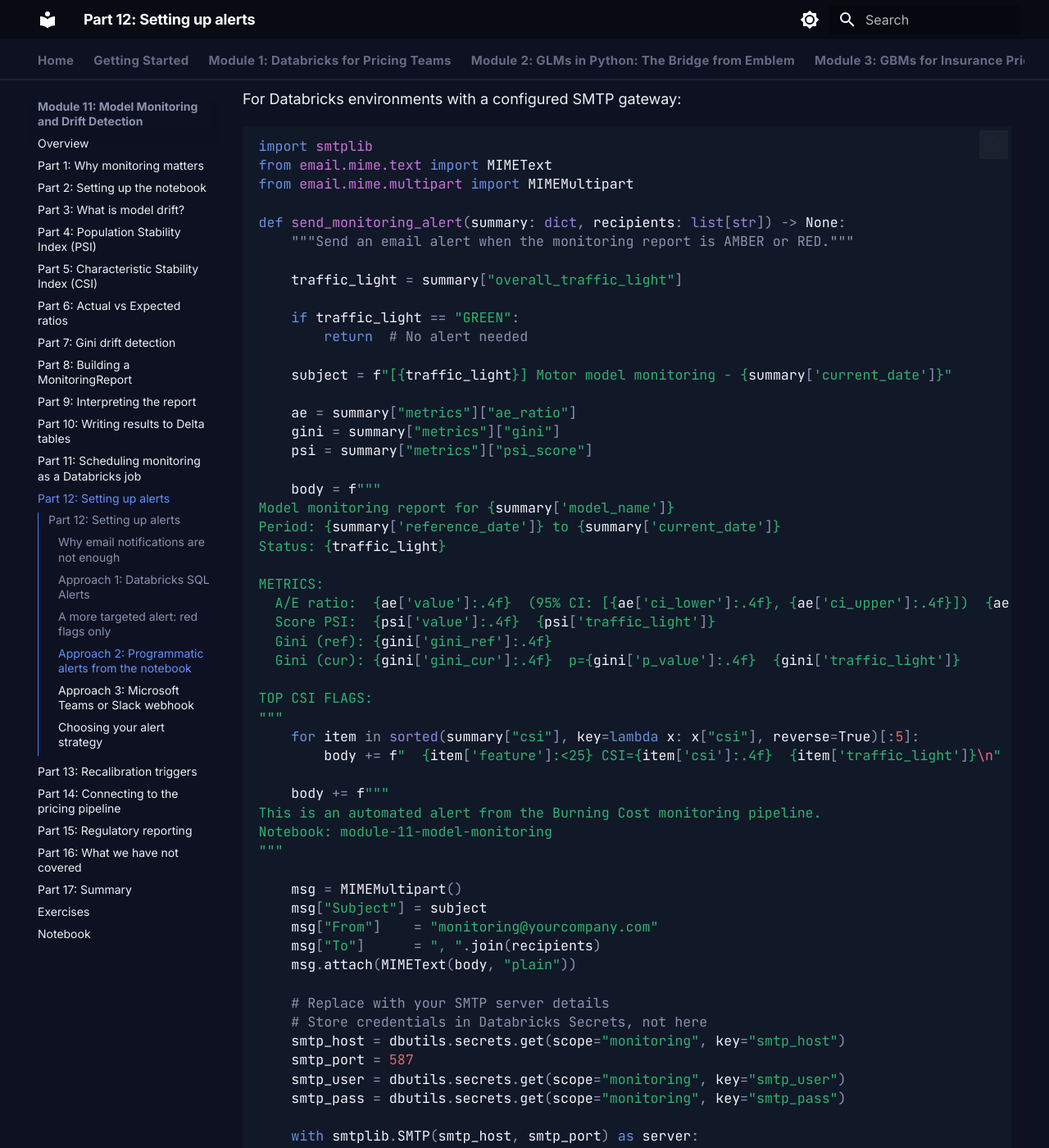
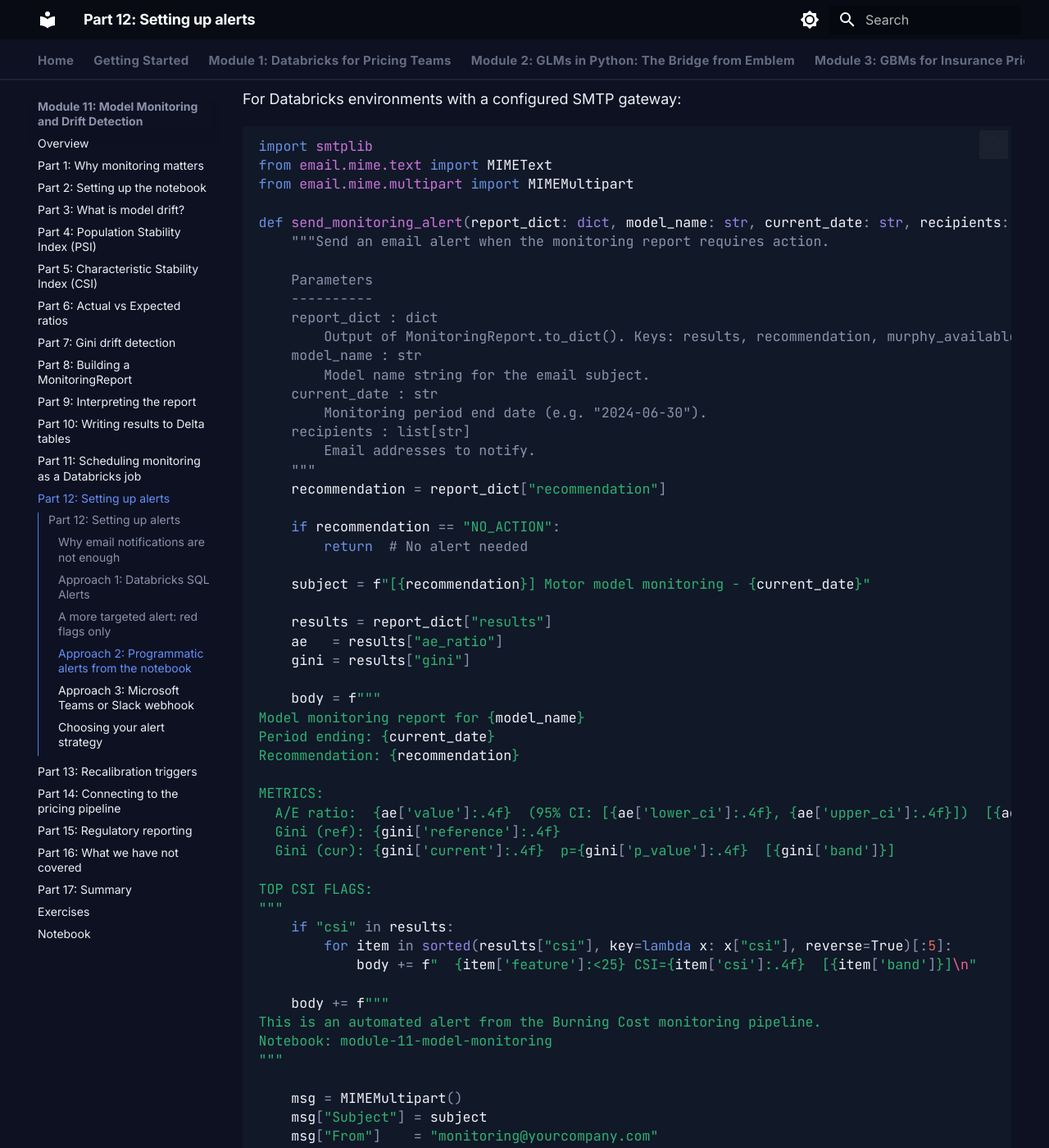
Before and after one commit to burning-cost/course, an MkDocs documentation site: the page built from docs/module-11/part-12-setting-up-alerts.md, in a window 1280 px wide and 1400 px high, scrolled down 2015 px. Shown: the whole window at 82% size. Built offline with MkDocs 1.6.1 and Material for MkDocs 9.7.7, drawn with Linux system fonts in a browser that asks for light colours; some of the changed text lies outside the part shown.

Commit message:
Fix 12 API bugs in Modules 11 and 12 (second-pass verification)
Module 11 notebook.py:
- CatBoostClassifier → CatBoostRegressor (Poisson is regression, not
  classification; CatBoostClassifier does not support Poisson loss)

Module 11 exercises.md:
- psi() called with wrong param names exposure_ref=/exposure_cur=;
  correct API is exposure_weights= and reference_exposure=
- Fictional csi_calc.calculate() replaced with csi() function call
  returning a Polars DataFrame; downstream .csi attribute access fixed
- Fictional ae_calc.calculate() replaced with ae_ratio_ci(); variable
  name inconsistency (ae_portfolio/ae_result) resolved
- result['band'] removed from ae_ratio_ci output (key does not exist;
  ae_ratio_ci returns ae, lower, upper, n_claims, n_expected only)
- gini_result['band'] removed from GiniDriftResult (no band field;
  computed from p_value instead)
- Fictional gini_calc.calculate() replaced with gini_coefficient() +
  gini_drift_test() with correct parameter names
- MonitoringReport construction fixed: removed non-existent model_name,
  reference_date, current_date params; added required array inputs;
  results dict access fixed (band not traffic_light; current not gini_cur)
- Exercise 7 SQL solution: overall_traffic_light → recommendation
  (monitoring_log table stores recommendation, not overall_traffic_light)

Module 11 part-12-setting-up-alerts.md:
- send_monitoring_alert() and send_teams_alert() rewritten with correct
  MonitoringReport.to_dict() structure (recommendation not
  overall_traffic_light; band not traffic_light; current not gini_cur)
- Databricks SQL Alert queries: overall_traffic_light → recommendation

Module 11 part-15-regulatory-reporting.md:
- SQL queries and Python loop: overall_traffic_light → recommendation
- breach query WHERE clause updated to match recommendation values

Module 12 notebook.py:
- Removed unused imports: extract_relativities (use
  result.territory_relativities()) and convergence_summary (use
  result.diagnostics())

Co-Authored-By: Claude Opus 4.6 <noreply@anthropic.com>

````diff
--- a/docs/module-11/notebook.py
+++ b/docs/module-11/notebook.py
@@ -50,7 +50,7 @@ import polars as pl
 import pandas as pd
 import matplotlib.pyplot as plt
 import mlflow
-from catboost import CatBoostClassifier, Pool
+from catboost import CatBoostRegressor, Pool
 from sklearn.metrics import roc_auc_score, roc_curve
 
 from insurance_monitoring import MonitoringReport
@@ -241,7 +241,7 @@ val_pool = Pool(
     baseline=np.log(e_val.values),
 )
 
-model = CatBoostClassifier(
+model = CatBoostRegressor(
     loss_function="Poisson",
     eval_metric="Poisson",
     learning_rate=0.05,
--- a/docs/module-11/part-12-setting-up-alerts.md
+++ b/docs/module-11/part-12-setting-up-alerts.md
@@ -19,11 +19,11 @@ SELECT
     run_date,
     model_name,
     ae_ratio,
-    overall_traffic_light,
+    recommendation,
     psi_score
 FROM main.motor_monitoring.monitoring_log
 WHERE
-    overall_traffic_light IN ('AMBER', 'RED')
+    recommendation IN ('RECALIBRATE', 'REFIT', 'INVESTIGATE', 'MONITOR_CLOSELY')
     AND run_date >= DATE_SUB(CURRENT_DATE(), 7)
 ORDER BY run_date DESC
 ```
@@ -49,10 +49,10 @@ SELECT
     ae_ci_upper,
     gini_cur,
     psi_score,
-    overall_traffic_light
+    recommendation
 FROM main.motor_monitoring.monitoring_log
 WHERE
-    overall_traffic_light = 'RED'
+    recommendation = 'REFIT'
     AND run_date >= DATE_SUB(CURRENT_DATE(), 3)
 ```
 
@@ -69,35 +69,46 @@ import smtplib
 from email.mime.text import MIMEText
 from email.mime.multipart import MIMEMultipart
 
-def send_monitoring_alert(summary: dict, recipients: list[str]) -> None:
-    """Send an email alert when the monitoring report is AMBER or RED."""
+def send_monitoring_alert(report_dict: dict, model_name: str, current_date: str, recipients: list[str]) -> None:
+    """Send an email alert when the monitoring report requires action.
 
-    traffic_light = summary["overall_traffic_light"]
+    Parameters
+    ----------
+    report_dict : dict
+        Output of MonitoringReport.to_dict(). Keys: results, recommendation, murphy_available.
+    model_name : str
+        Model name string for the email subject.
+    current_date : str
+        Monitoring period end date (e.g. "2024-06-30").
+    recipients : list[str]
+        Email addresses to notify.
+    """
+    recommendation = report_dict["recommendation"]
 
-    if traffic_light == "GREEN":
+    if recommendation == "NO_ACTION":
         return  # No alert needed
 
-    subject = f"[{traffic_light}] Motor model monitoring - {summary['current_date']}"
+    subject = f"[{recommendation}] Motor model monitoring - {current_date}"
 
-    ae = summary["metrics"]["ae_ratio"]
-    gini = summary["metrics"]["gini"]
-    psi = summary["metrics"]["psi_score"]
+    results = report_dict["results"]
+    ae   = results["ae_ratio"]
+    gini = results["gini"]
 
     body = f"""
-Model monitoring report for {summary['model_name']}
-Period: {summary['reference_date']} to {summary['current_date']}
-Status: {traffic_light}
+Model monitoring report for {model_name}
+Period ending: {current_date}
+Recommendation: {recommendation}
 
 METRICS:
-  A/E ratio:  {ae['value']:.4f}  (95% CI: [{ae['ci_lower']:.4f}, {ae['ci_upper']:.4f}])  {ae['traffic_light']}
-  Score PSI:  {psi['value']:.4f}  {psi['traffic_light']}
-  Gini (ref): {gini['gini_ref']:.4f}
-  Gini (cur): {gini['gini_cur']:.4f}  p={gini['p_value']:.4f}  {gini['traffic_light']}
+  A/E ratio:  {ae['value']:.4f}  (95% CI: [{ae['lower_ci']:.4f}, {ae['upper_ci']:.4f}])  [{ae['band']}]
+  Gini (ref): {gini['reference']:.4f}
+  Gini (cur): {gini['current']:.4f}  p={gini['p_value']:.4f}  [{gini['band']}]
 
 TOP CSI FLAGS:
 """
-    for item in sorted(summary["csi"], key=lambda x: x["csi"], reverse=True)[:5]:
-        body += f"  {item['feature']:<25} CSI={item['csi']:.4f}  {item['traffic_light']}\n"
+    if "csi" in results:
+        for item in sorted(results["csi"], key=lambda x: x["csi"], reverse=True)[:5]:
+            body += f"  {item['feature']:<25} CSI={item['csi']:.4f}  [{item['band']}]\n"
 
     body += f"""
 This is an automated alert from the Burning Cost monitoring pipeline.
@@ -131,7 +142,7 @@ ALERT_RECIPIENTS = [
     "head.of.pricing@yourcompany.com",
 ]
 
-send_monitoring_alert(summary, ALERT_RECIPIENTS)
+send_monitoring_alert(report.to_dict(), MODEL_NAME, CURRENT_DATE, ALERT_RECIPIENTS)
 ```
 
 Store `smtp_host`, `smtp_user`, and `smtp_pass` in Databricks Secrets (under the scope `monitoring`). Never put credentials in a notebook.
@@ -144,32 +155,43 @@ If your team uses Teams or Slack, a webhook notification is often more effective
 import requests
 import json
 
-def send_teams_alert(summary: dict, webhook_url: str) -> None:
-    """Post a monitoring summary card to a Teams channel."""
+def send_teams_alert(report_dict: dict, model_name: str, current_date: str, webhook_url: str) -> None:
+    """Post a monitoring summary card to a Teams channel.
 
-    traffic_light = summary["overall_traffic_light"]
+    Parameters
+    ----------
+    report_dict : dict
+        Output of MonitoringReport.to_dict(). Keys: results, recommendation, murphy_available.
+    model_name : str
+        Model name for the card title.
+    current_date : str
+        Monitoring period end date.
+    webhook_url : str
+        Teams incoming webhook URL.
+    """
+    recommendation = report_dict["recommendation"]
 
-    if traffic_light == "GREEN":
+    if recommendation == "NO_ACTION":
         return
 
-    colour = "FF0000" if traffic_light == "RED" else "FFA500"
+    colour = "FF0000" if recommendation == "REFIT" else "FFA500"
 
-    ae = summary["metrics"]["ae_ratio"]
+    results = report_dict["results"]
+    ae = results["ae_ratio"]
 
     card = {
         "@type": "MessageCard",
         "@context": "https://schema.org/extensions",
         "themeColor": colour,
-        "summary": f"Model monitoring {traffic_light}: {summary['model_name']}",
+        "summary": f"Model monitoring {recommendation}: {model_name}",
         "sections": [{
-            "activityTitle": f"Model monitoring: {traffic_light}",
+            "activityTitle": f"Model monitoring: {recommendation}",
             "activitySubtitle": (
-                f"{summary['model_name']} - period ending {summary['current_date']}"
+                f"{model_name} - period ending {current_date}"
             ),
             "facts": [
-                {"name": "A/E ratio",  "value": f"{ae['value']:.4f} ({ae['traffic_light']})"},
-                {"name": "Score PSI",  "value": f"{summary['metrics']['psi_score']['value']:.4f}"},
-                {"name": "Gini (cur)", "value": f"{summary['metrics']['gini']['gini_cur']:.4f}"},
+                {"name": "A/E ratio",  "value": f"{ae['value']:.4f} [{ae['band']}]"},
+                {"name": "Gini (cur)", "value": f"{results['gini']['current']:.4f}  [{results['gini']['band']}]"},
             ],
         }],
     }
@@ -187,7 +209,7 @@ def send_teams_alert(summary: dict, webhook_url: str) -> None:
 
 
 teams_webhook = dbutils.secrets.get(scope="monitoring", key="teams_webhook_url")
-send_teams_alert(summary, teams_webhook)
+send_teams_alert(report.to_dict(), MODEL_NAME, CURRENT_DATE, teams_webhook)
 ```
 
 ### Choosing your alert strategy
--- a/docs/module-12/notebook.py
+++ b/docs/module-12/notebook.py
@@ -56,8 +56,7 @@ import matplotlib.pyplot as plt
 import arviz as az
 
 from insurance_spatial import build_grid_adjacency, BYM2Model
-from insurance_spatial.diagnostics import moran_i, convergence_summary
-from insurance_spatial.relativities import extract_relativities
+from insurance_spatial.diagnostics import moran_i
 from insurance_spatial.plots import plot_relativities, plot_trace
 
 warnings.filterwarnings("ignore")
````
Also changed, not shown: docs/module-11/exercises.md (+61 -52 lines), docs/module-11/part-15-regulatory-reporting.md (+10 -10 lines).
